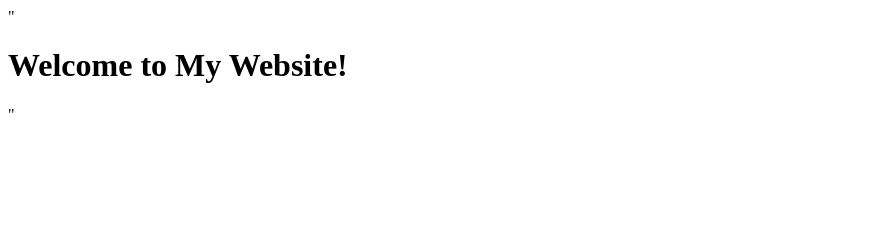
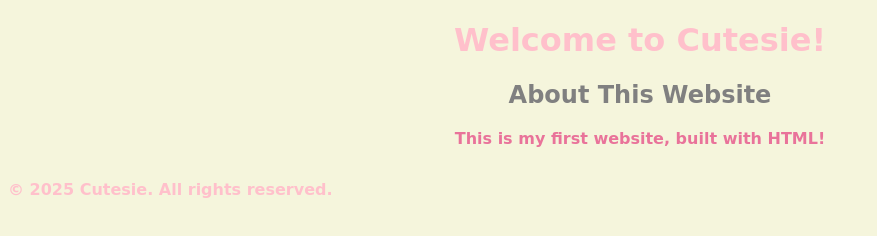
Before and after one commit to Pillowdrop/Cutesie, a plain HTML site: page index.html in a window 1280 px wide. Shown: the whole page, without its empty margins (0-877 px from the left). Drawn offline with Linux system fonts and the light colour scheme.

Commit message:
Updated index.html with more lines of code

```diff
--- a/index.html
+++ b/index.html
@@ -1 +1,57 @@
-"<h1>Welcome to My Website!</h1>"
+<!DOCTYPE html>
+<html lang="en">
+
+<head>
+    <meta charset="UTF-8">
+    <meta name="viewport" content="width=device-width, initial-scale=1.0">
+    <title>Cutesie</title>
+    <link rel="stylesheet" href="styles.css"> <!-- Link to your CSS file (optional) -->
+</head>
+
+<body>
+    <header>
+        <h1>Welcome to Cutesie!</h1>
+    </header>
+
+    <section>
+        <h2>About This Website</h2>
+        <p>This is my first website, built with HTML!</p>
+    </section>
+
+    <footer>
+        <p>&copy; 2025 Cutesie. All rights reserved.</p>
+    </footer>
+</body>
+
+<style>
+    p {
+        color: rgb(233, 115, 154);
+        font-family: cursive;
+        font-weight: bold;
+    }
+
+    body {
+        background-color: beige;
+        text-align: center;
+    }
+
+    h2 {
+        color: gray;
+        font-family: cursive;
+    }
+
+    h1 {
+        color: pink;
+        font-family: cursive;
+        font-weight: bold;
+    }
+
+    footer p {
+        position: fixed;
+        text-align: center;
+        color: pink;
+        font-family: cursive;
+    }
+</style>
+
+</html>
```
